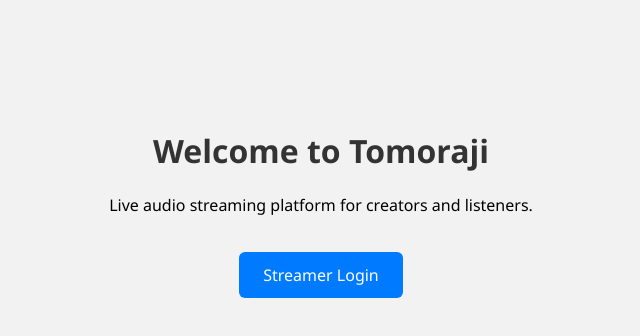
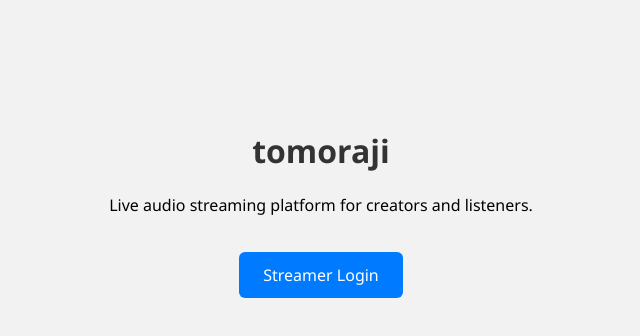
Before and after one commit to babynatto/tomoraji, a plain HTML site: page index.html in a window 1280 px wide. Shown: the whole page, without its empty margins (319-959 px from the left). Drawn offline with Linux system fonts and the light colour scheme.

Commit message:
Update index.html

```diff
--- a/index.html
+++ b/index.html
@@ -30,7 +30,7 @@
   </style>
 </head>
 <body>
-  <h1>Welcome to Tomoraji</h1>
+  <h1>tomoraji</h1>
   <p>Live audio streaming platform for creators and listeners.</p>
   <a class="button" href="login.html">Streamer Login</a>
 </body>
```
